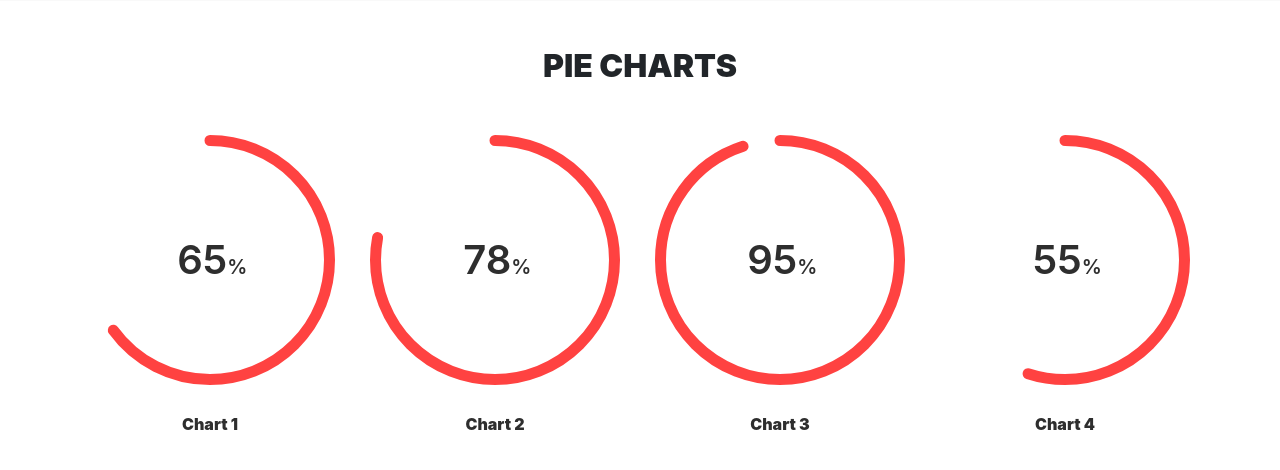
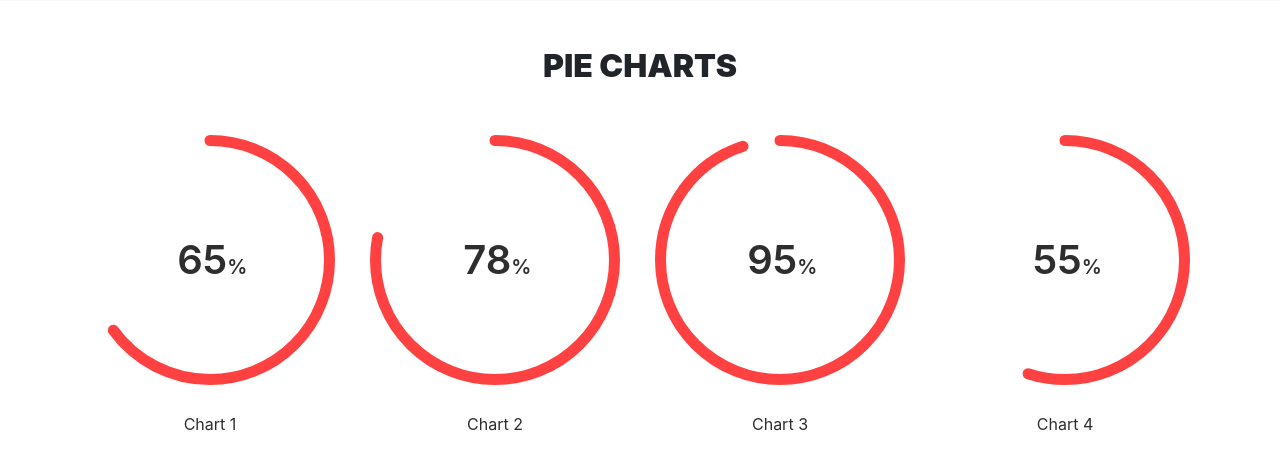
Before and after one commit to jamesdesigns/pie-charts, a plain HTML site: page index.html in a window 1280 px wide. Drawn offline with nearby package versions, Linux system fonts and the light colour scheme; a web font is replaced by a local one.

Commit message:
Add a light weight font to the paragraph

```diff
--- a/styles.css
+++ b/styles.css
@@ -58,4 +58,4 @@
 	font-size: 20px;
 }
 
-p { font-weight: 900; }
+p { font-weight: 400; }
```
